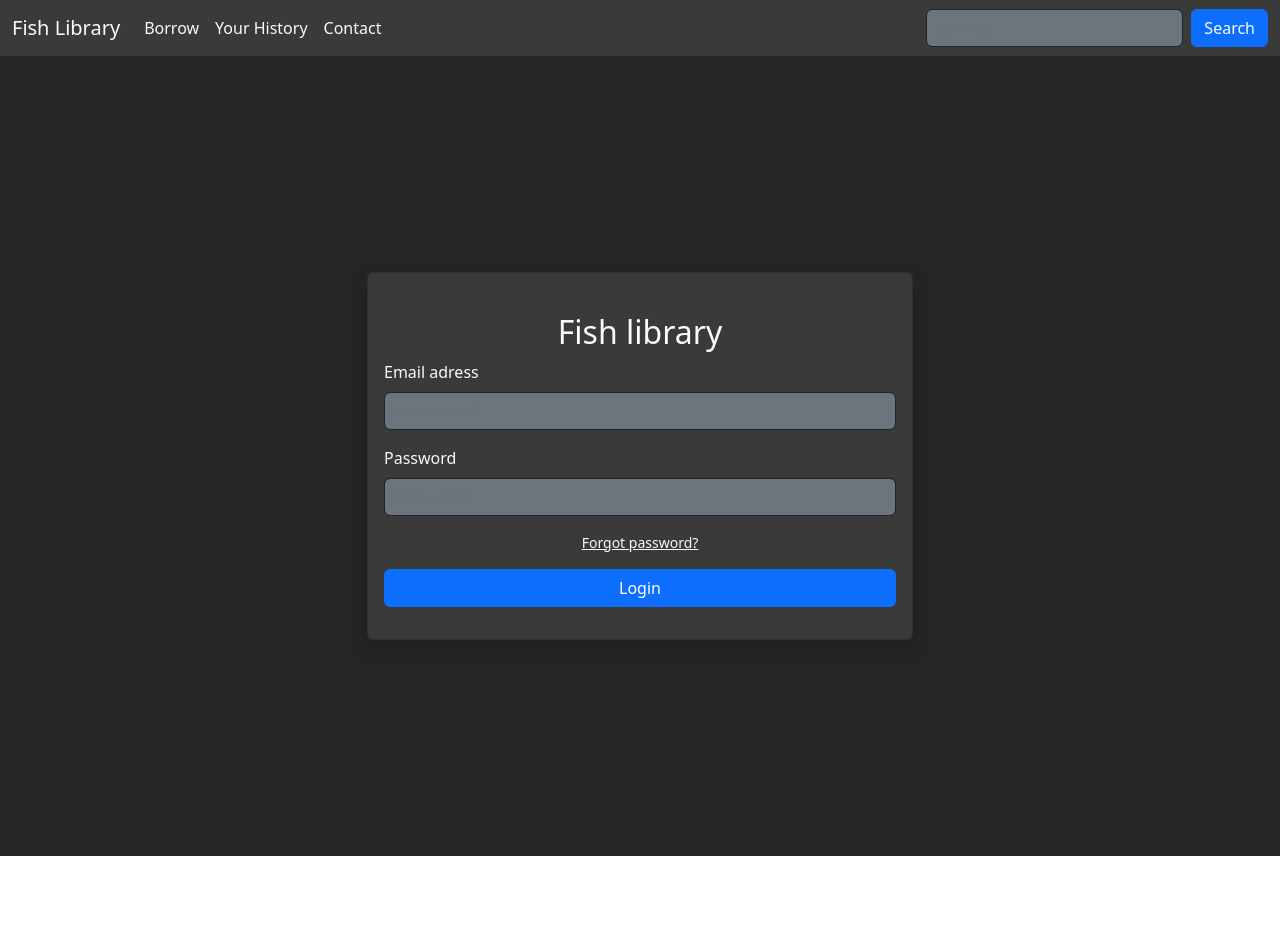
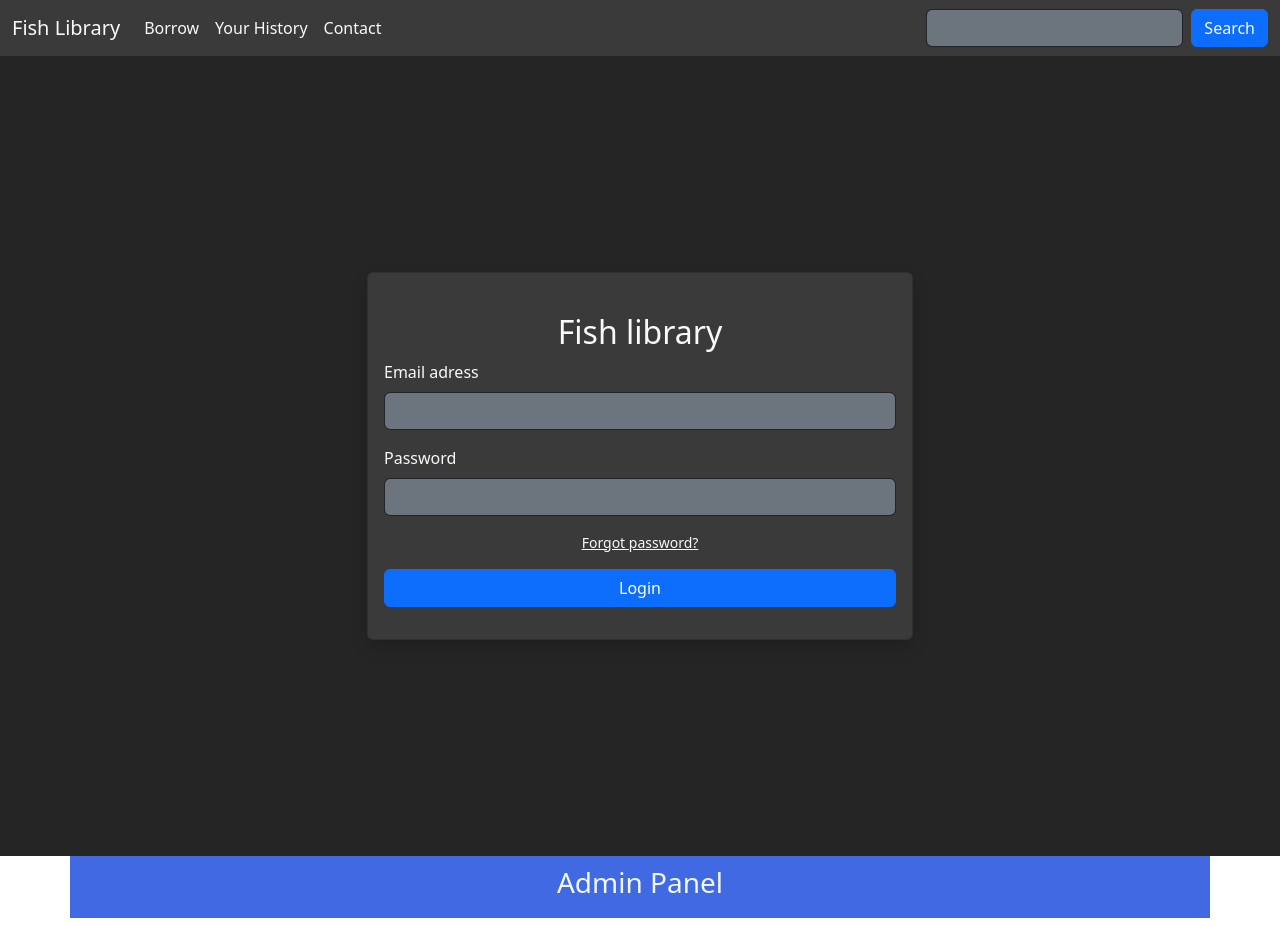
Before and after one commit to arix2000/LibraryWebApplication, a React (Create React App) app: page / in a window 1280 px wide. Shown: the top 926 px of the page. Before the commit the page ends 856 px from the top, so only its background shows below. Built offline with nearby package versions, Linux system fonts and the light colour scheme.

Commit message:
add input remove after submit

```diff
--- a/src/App.js
+++ b/src/App.js
@@ -3,6 +3,7 @@ import LoginPage from "./components/LoginPage/LoginPage";
 import AdminPanel from "./components/AdminPanel";
 import 'bootstrap/dist/css/bootstrap.min.css';
 import './components/styles/global-styles.css';
+import './components/styles/AdminPanelStyle.css';
 
 function App() {
 
@@ -14,6 +15,7 @@ function App() {
         <div>
             <SearchBar onSubmit={handleSearchSubmit}/>
             <LoginPage/>
+            <AdminPanel/>
         </div>
         )
 };
--- a/src/components/AdminPanel.js
+++ b/src/components/AdminPanel.js
@@ -1,5 +1,4 @@
 import { Card, Container } from "react-bootstrap";
-import "../components/styles/AdminPanelStyle.css"
 import UserListItem from "./UserListItem";
 import usersJson from '../models/users.json';
 
--- a/src/components/BookSearch/SearchBar.js
+++ b/src/components/BookSearch/SearchBar.js
@@ -12,6 +12,7 @@ function SearchBar({ onSubmit }) {
     const handleFormSubmit = (event) => {
         event.preventDefault();
         onSubmit(term);
+        setTerm('');
     };
 
     const handleChange = (event) => {
```
